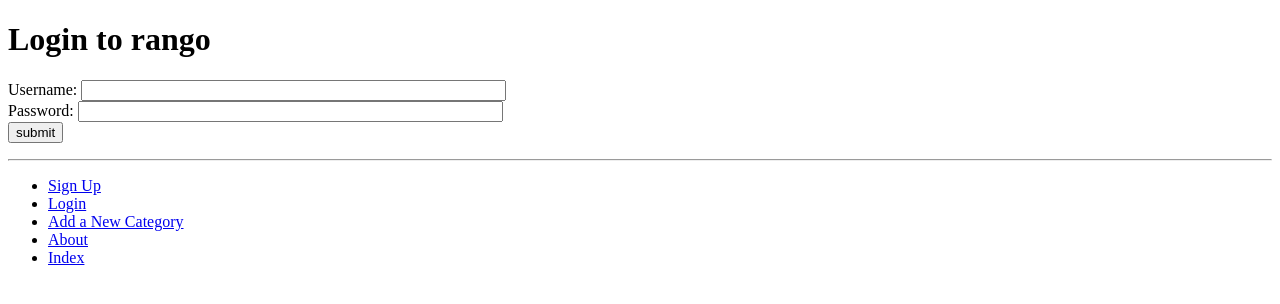
After one commit to finnhewick/tango_with_django_project, a Django app: page /rango/login/ in a window 1280 px wide. The commit adds this page. Shown: the top 304 px of the page. Run offline with Django 3.2, Linux system fonts and the light colour scheme; data that the repository does not hold is empty.

Commit message:
finished chapter 9 up to exercises

```diff
--- a/rango/admin.py
+++ b/rango/admin.py
@@ -1,5 +1,5 @@
 from django.contrib import admin
-from rango.models import Category, Page
+from rango.models import Category, Page, UserProfile
 # Register your models here.
 class PageAdmin(admin.ModelAdmin):
     list_display = ('title', 'category', 'url')
@@ -9,3 +9,4 @@ class CategoryAdmin(admin.ModelAdmin):
 
 admin.site.register(Category, CategoryAdmin)
 admin.site.register(Page, PageAdmin)
+admin.site.register(UserProfile)
--- a/rango/urls.py
+++ b/rango/urls.py
@@ -8,4 +8,8 @@ urlpatterns = [path('', views.index, name='index'),
                path('category/<slug:category_name_slug>/', views.show_category, name='show_category'),
                path('category/<slug:category_name_slug>/add_page/', views.add_page, name='add_page'),
                path('add_category/', views.add_category, name='add_category'),
+               path('register/', views.register, name='register'),
+               path('login/', views.user_login, name='login'),
+               path('restricted/', views.restricted, name='restricted'),
+               path('logout/', views.user_logout, name='logout'),
                ]
--- a/rango/views.py
+++ b/rango/views.py
@@ -1,10 +1,13 @@
+from django.http import HttpResponse
+from django.contrib.auth import authenticate, login, logout
+from django.contrib.auth.decorators import login_required
 from django.shortcuts import render
-from django.http import HttpResponse
 from django.shortcuts import redirect
 from django.urls import reverse
 from rango.models import Category
 from rango.models import Page
 from rango.forms  import CategoryForm, PageForm
+from rango.forms import UserForm, UserProfileForm
 
 def index(request):
     category_list = Category.objects.order_by('-likes')[:5]
@@ -51,9 +54,7 @@ def add_category(request):
 def add_page(request, category_name_slug):
     try:
         category = Category.objects.get(slug=category_name_slug)
-        print("111")
     except Category.DoesNotExist:
-        print("222")
         category = None
 
     if category is None:
@@ -77,3 +78,59 @@ def add_page(request, category_name_slug):
             print(form.errors)
     context_dict = {'form':form, 'category':category}
     return render(request, 'rango/add_page.html', context=context_dict)
+
+def register(request):
+    registered = False
+    if request.method == 'POST':
+        user_form = UserForm(request.POST)
+        profile_form = UserProfileForm(request.POST)
+
+        if user_form.is_valid() and profile_form.is_valid():
+            user = user_form.save()
+            user.set_password(user.password)
+            user.save()
+
+            profile = profile_form.save(commit=False)
+            profile.user = user
+            if 'picture' in request.FILES:
+                profile.picture = request.FILES['picture']
+            profile.save()
+
+            registered = True
+        else:
+            print(user_form.errors, profile_form.errors)
+    else:
+        user_form = UserForm()
+        profile_form = UserProfileForm()
+
+    return render(request, 'rango/register.html', context = {'user_form': user_form,
+                                                             'profile_form': profile_form,
+                                                             'registered': registered})
+
+def user_login(request):
+    if request.method == 'POST':
+        username = request.POST.get('username')
+        password = request.POST.get('password')
+
+        user = authenticate(username=username, password=password)
+
+        if user:
+            if user.is_active:
+                login(request, user)
+                return redirect(reverse('rango:index'))
+            else:
+                return HttpResponse("your Rango account is disabled.")
+        else:
+            print(f"Invalid login details: {username}, {password}")
+            return HttpResponse("Invalid login details supplied.")
+    else:
+        return render(request, 'rango/login.html')
+
+@login_required
+def restricted(request):
+    return HttpResponse("Since you're logged in, you can see this text!")
+
+@login_required
+def user_logout(request):
+    logout(request)
+    return redirect(reverse('rango:index'))
--- a/tango_with_django_project/settings.py
+++ b/tango_with_django_project/settings.py
@@ -17,6 +17,8 @@ BASE_DIR = os.path.dirname(os.path.dirname(os.path.abspath(__file__)))
 TEMPLATE_DIR = os.path.join(BASE_DIR, 'templates')
 STATIC_DIR = os.path.join(BASE_DIR, 'static')
 MEDIA_DIR = os.path.join(BASE_DIR, 'media')
+
+LOGIN_URL = 'rango:login'
 
 
 # Quick-start development settings - unsuitable for production
--- a/templates/rango/base.html
+++ b/templates/rango/base.html
@@ -24,6 +24,13 @@
         <hr />
         <div>
             <ul>
+                {% if user.is_authenticated %}
+                <li><a href="{% url 'rango:restricted' %}">Restricted Page</a></li>
+                <li><a href="{% url 'rango:logout' %}">Logout</a></li>
+                {% else %}
+                <li><a href="{% url 'rango:register' %}">Sign Up</a></li>
+                <li><a href="{% url 'rango:login' %}">Login</a></li>
+                {% endif %}
                 <li><a href="{% url 'rango:add_category' %}">Add a New Category</a></li>
                 <li><a href="{% url 'rango:about' %}">About</a></li>
                 <li><a href="{% url 'rango:index' %}">Index</a></li>
--- /dev/null
+++ b/templates/rango/login.html
@@ -0,0 +1,18 @@
+{% extends 'rango/base.html' %}
+{% load staticfiles %}
+
+{% block title_block %}
+    Login
+{% endblock %}
+
+{% block body_block %}
+<h1>Login to rango</h1>
+<form id="login_form" method="post" action="{% url 'rango:login'%}">
+    {% csrf_token %}
+    Username: <input type="text" name="username" value="" size="50" />
+    <br />
+    Password: <input type="password" name="password" value="" size="50"/>
+    <br />
+    <input type="submit" value="submit" />
+</form>
+{% endblock %}
```
Also changed, not shown: rango/forms.py (+14 -1 lines), templates/rango/index.html (+6 -1 lines), templates/rango/register.html (added, +24 -0 lines), rango/migrations/0004_auto_20250202_1430.py (added).
